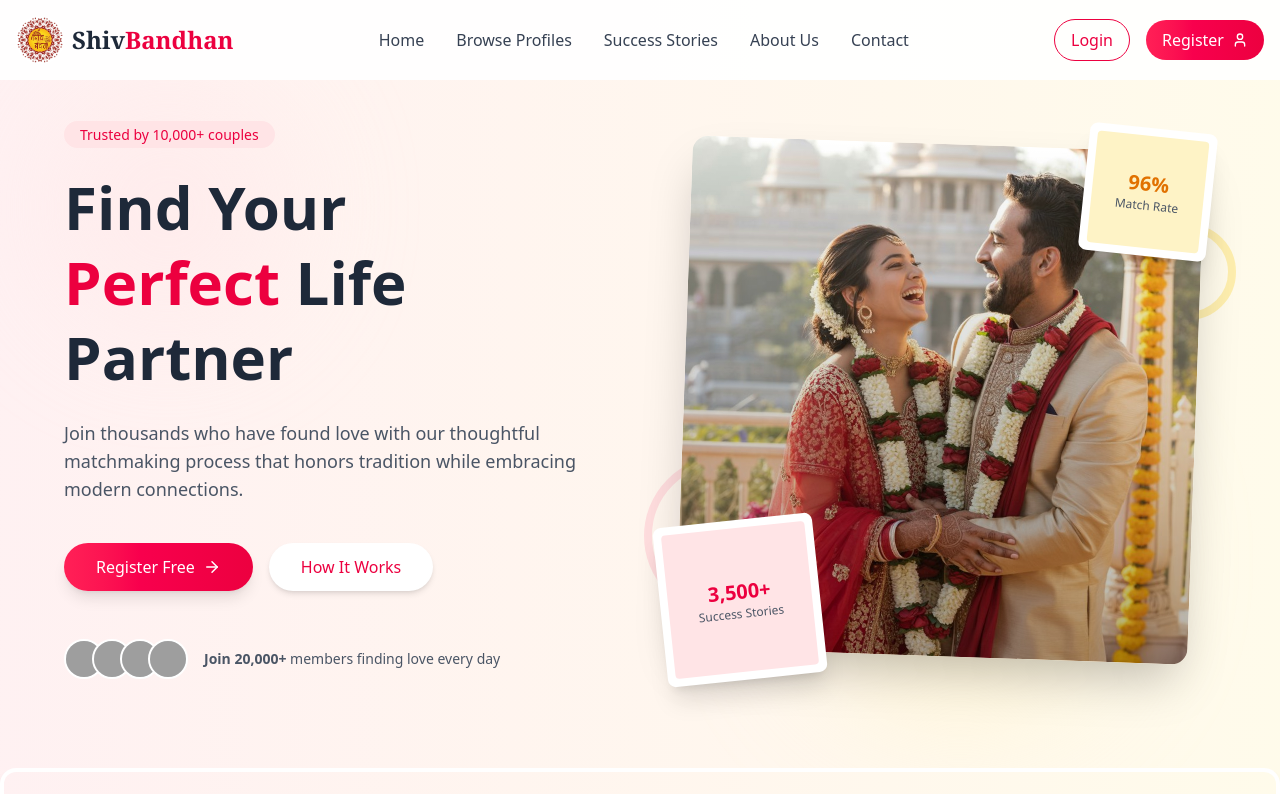
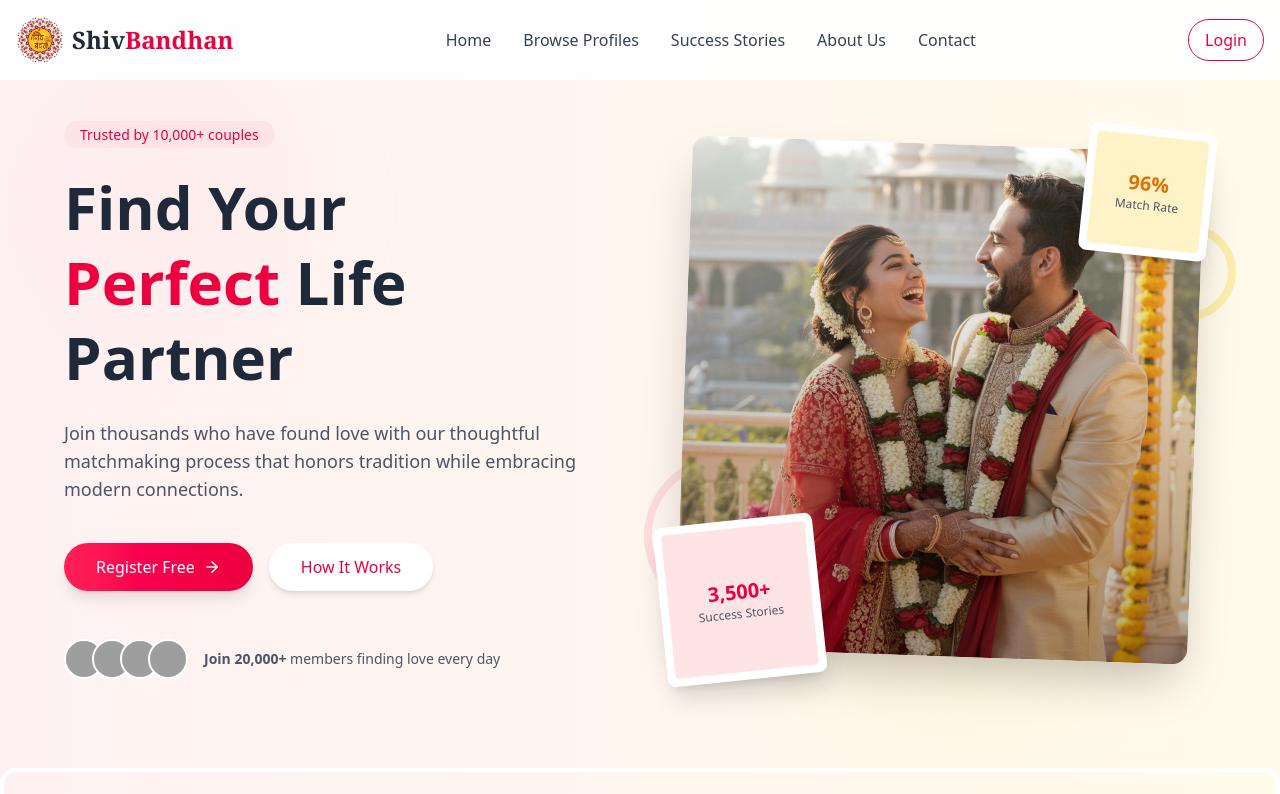
Before and after one commit to SameerDelXN/ShivBandhan, a Next.js app: page / in a window 1280 px wide. Shown: the top 794 px of the page. Built offline with nearby package versions, Linux system fonts and the light colour scheme; grey boxes are pictures that could not be loaded.

Commit message:
added redirection of login

```diff
--- a/src/app/login/page.jsx
+++ b/src/app/login/page.jsx
@@ -1,8 +1,9 @@
 "use client"
 import { useState, useEffect } from 'react';
 import { ArrowRight, Phone, Shield, RotateCcw, Edit } from 'lucide-react';
-
+import { useRouter } from 'next/navigation';
 export default function MatrimonialLogin() {
+  const router = useRouter()
   const [step, setStep] = useState(1); // 1: Phone Number, 2: OTP
   const [phoneNumber, setPhoneNumber] = useState('');
   const [countryCode, setCountryCode] = useState('+91');
@@ -112,9 +113,7 @@ export default function MatrimonialLogin() {
       const data = await response.json();
 
       if (data.success) {
-        // On success, you can redirect to dashboard or set user session
-        alert('Login successful! Redirecting to dashboard...');
-        // Example: router.push('/dashboard') or set authentication state
+       router.push("/dashboard")
       } else {
         setError(data.error || 'OTP verification failed');
       }
--- a/src/components/Navbar.jsx
+++ b/src/components/Navbar.jsx
@@ -2,6 +2,7 @@
 import { useState, useEffect } from 'react';
 import { Heart, User, Menu, X } from 'lucide-react';
 import Image from 'next/image';
+import Link from 'next/link';
 
 export default function MatrimonialNavbar() {
   const [isScrolled, setIsScrolled] = useState(false);
@@ -52,13 +53,13 @@ export default function MatrimonialNavbar() {
 
         {/* Auth Buttons - Desktop */}
         <div className="hidden md:flex items-center space-x-4">
-          <button className="px-4 py-2 text-rose-600 border border-rose-600 rounded-full hover:bg-rose-50 transition-colors duration-300">
+          <Link href="/login" className="px-4 py-2 text-rose-600 border border-rose-600 rounded-full hover:bg-rose-50 transition-colors duration-300">
             Login
-          </button>
-          <button className="px-4 py-2 bg-gradient-to-r from-rose-500 to-rose-600 text-white rounded-full hover:from-rose-600 hover:to-rose-700 transition-colors duration-300 flex items-center">
+          </Link>
+          {/* <button className="px-4 py-2 bg-gradient-to-r from-rose-500 to-rose-600 text-white rounded-full hover:from-rose-600 hover:to-rose-700 transition-colors duration-300 flex items-center">
             <span>Register</span>
             <User size={16} className="ml-2" />
-          </button>
+          </button> */}
         </div>
 
         {/* Mobile Menu Button */}
```
